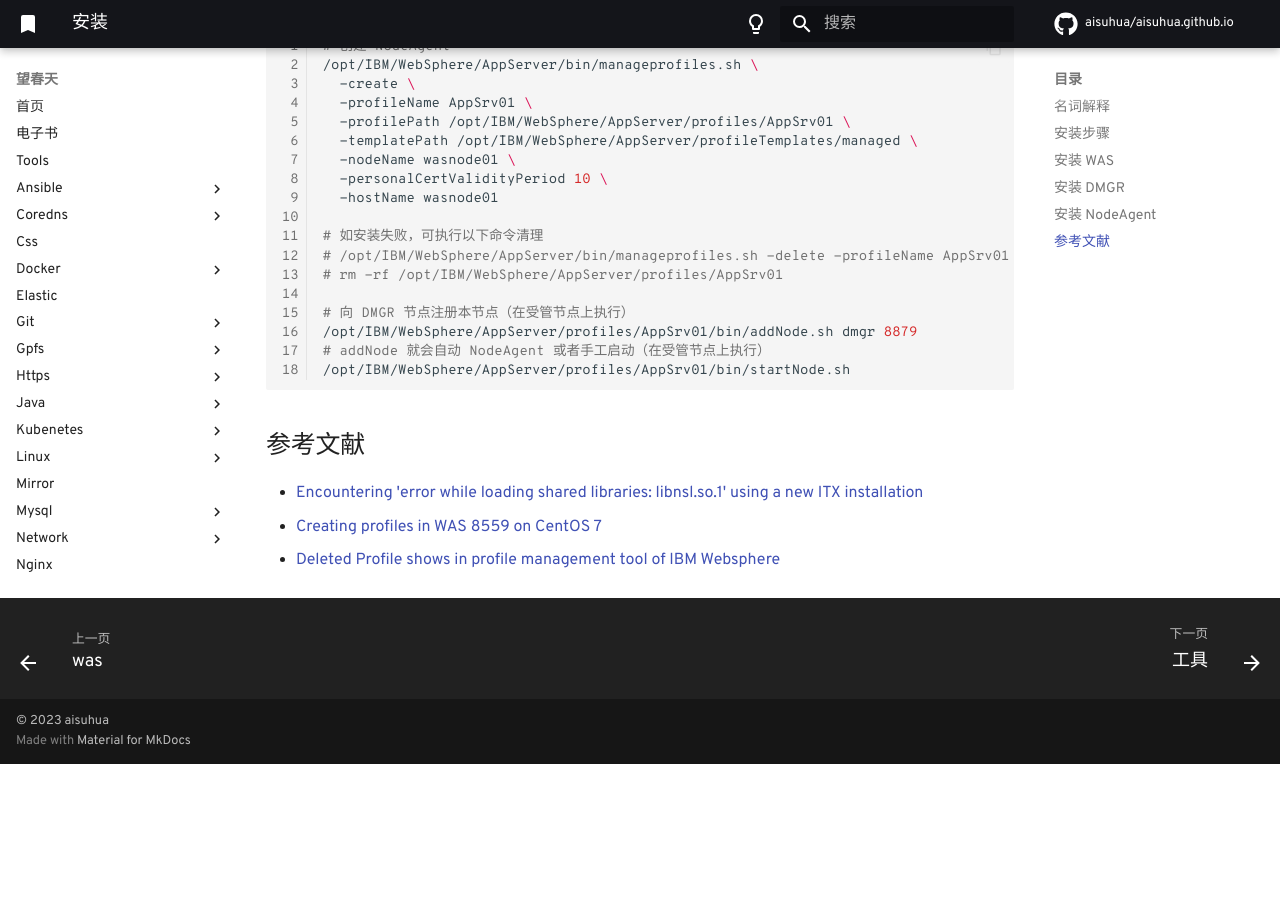
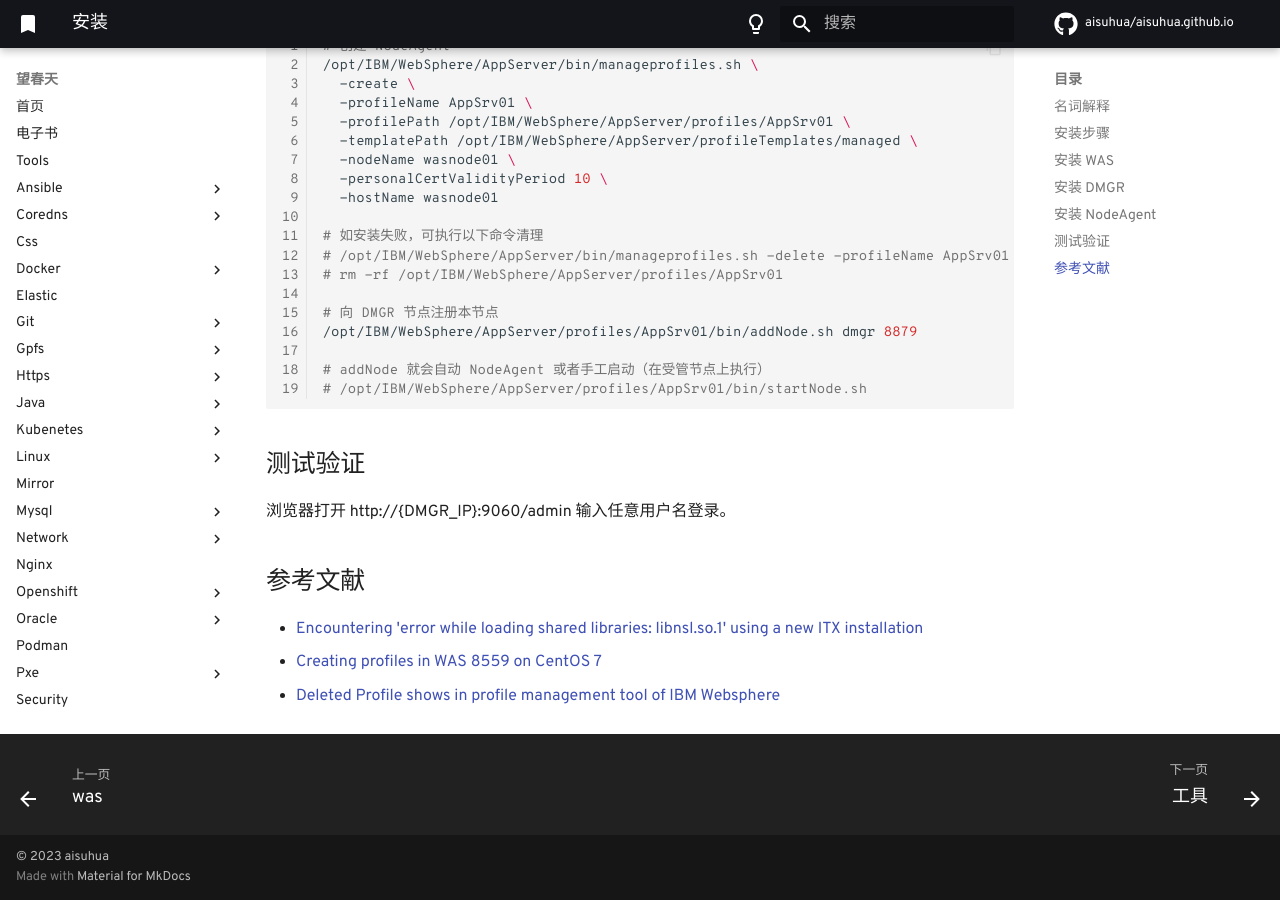
Before and after one commit to aisuhua/aisuhua.github.io, an MkDocs documentation site: the page built from docs/was/install.md, in a window 1280 px wide and 900 px high, scrolled down 1877 px. Built offline with MkDocs 1.6.1 and Material for MkDocs 9.7.7, drawn with Linux system fonts in a browser that asks for light colours; comment, search, counter and statistics services are not loaded; before the commit the page ends 2641 px from its top, so only the background shows below that.

Commit message:
install.md

````diff
--- a/docs/was/install.md
+++ b/docs/was/install.md
@@ -101,11 +101,16 @@
 # /opt/IBM/WebSphere/AppServer/bin/manageprofiles.sh -delete -profileName AppSrv01
 # rm -rf /opt/IBM/WebSphere/AppServer/profiles/AppSrv01
 
-# 向 DMGR 节点注册本节点（在受管节点上执行）
+# 向 DMGR 节点注册本节点
 /opt/IBM/WebSphere/AppServer/profiles/AppSrv01/bin/addNode.sh dmgr 8879
+
 # addNode 就会自动 NodeAgent 或者手工启动（在受管节点上执行）
-/opt/IBM/WebSphere/AppServer/profiles/AppSrv01/bin/startNode.sh
+# /opt/IBM/WebSphere/AppServer/profiles/AppSrv01/bin/startNode.sh
 ```
+
+## 测试验证
+
+浏览器打开 http://{DMGR_IP}:9060/admin 输入任意用户名登录。
 
 ## 参考文献
 
````
